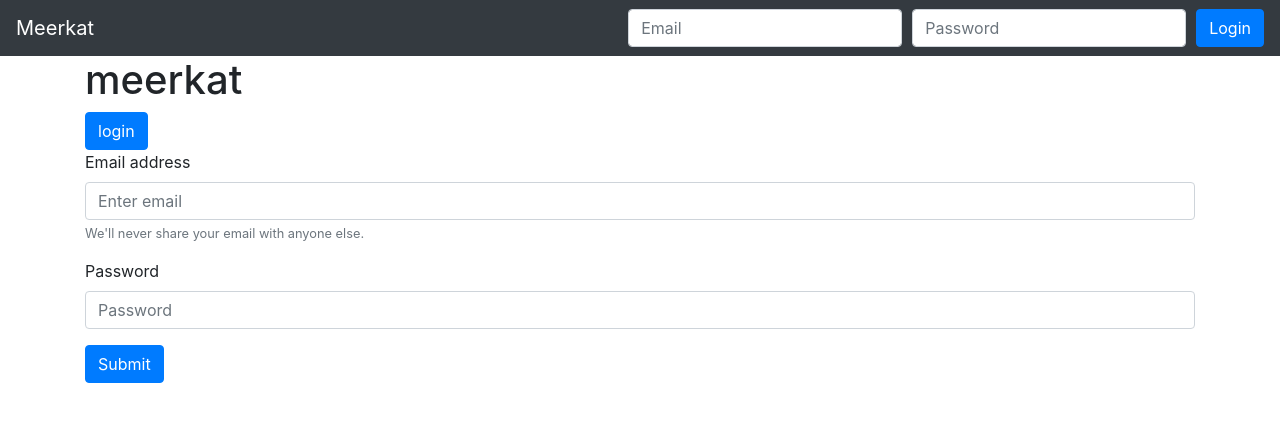
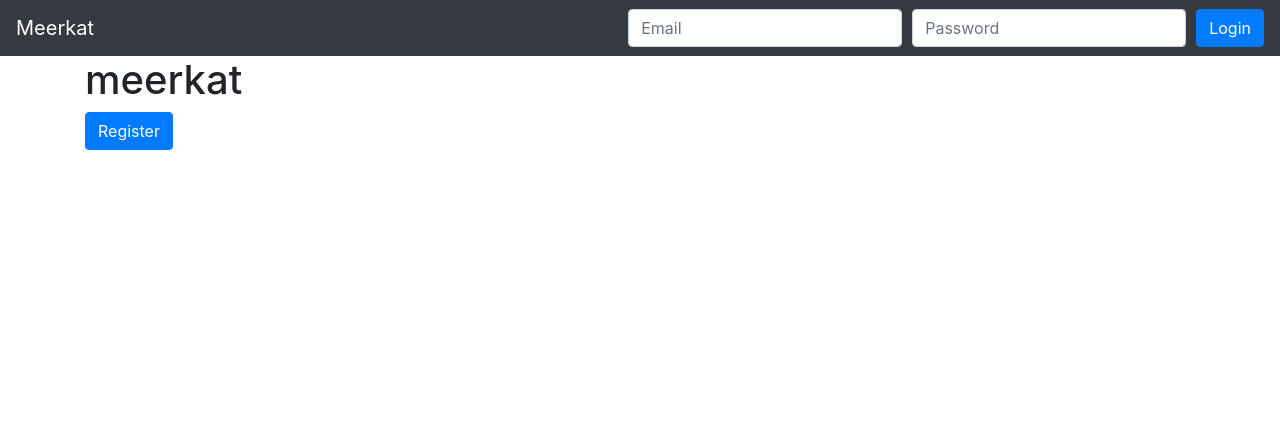
Before and after one commit to juissi999/meerkat, a React app: page / in a window 1280 px wide. Shown: the top 422 px of the page. Built offline with nearby package versions, Linux system fonts and the light colour scheme.

Commit message:
Add a toggle for showing registration form

```diff
--- a/src/components/Landing.js
+++ b/src/components/Landing.js
@@ -6,33 +6,12 @@ import Col from 'react-bootstrap/Col'
 import Container from 'react-bootstrap/Container'
 import Form from 'react-bootstrap/Form'
 
-import api from '../services/api'
 import authService from './../services/authService'
 
 const Landing = () => {
-  const dispatch = useDispatch()
-
   const [email, setEmail] = useState('')
   const [passwd, setPasswd] = useState('')
-  const [formAction, setFormAction] = useState('login')
-
-  const onLogin = (e) => {
-    e.preventDefault()
-    const loginCredentials = { email, passwd }
-    const response = authService.login(loginCredentials)
-    //const response = authService.newUser(loginCredentials)
-    response
-      .then((data) => {
-        const token = data.token
-        localStorage.setItem('token', token)
-        // set token to api instance (it was already started)
-        api.defaults.headers.Authorization = `Bearer ${token}`
-        dispatch({ type: 'LOGIN' })
-        // reload here to get the api use newly saved token
-        //window.location.reload()
-      })
-      .catch((err) => console.log(err))
-  }
+  const [showForm, setShowForm] = useState(false)
 
   const onRegister = (e) => {
     e.preventDefault()
@@ -53,20 +32,10 @@ const Landing = () => {
     setEmail(event.target.value)
   }
 
+  const renderRegisterForm = () => {
+    if (showForm) {
       return (
-    <Container>
-      <Row>
-        <Col>
-          <h1>meerkat</h1>
-          <Button
-            variant="primary"
-            onClick={() =>
-              setFormAction(formAction === 'login' ? 'register' : 'login')
-            }
-          >
-            {formAction}
-          </Button>
-          <Form onSubmit={formAction === 'login' ? onLogin : onRegister}>
+        <Form onSubmit={onRegister}>
           <Form.Group controlId="formBasicEmail">
             <Form.Label>Email address</Form.Label>
             <Form.Control
@@ -75,9 +44,6 @@ const Landing = () => {
               value={email}
               onChange={onChangeEmail}
             />
-              <Form.Text className="text-muted">
-                We'll never share your email with anyone else.
-              </Form.Text>
           </Form.Group>
           <Form.Group controlId="formBasicPassword">
             <Form.Label>Password</Form.Label>
@@ -92,6 +58,19 @@ const Landing = () => {
             Submit
           </Button>
         </Form>
+      )
+    }
+  }
+
+  return (
+    <Container>
+      <Row>
+        <Col>
+          <h1>meerkat</h1>
+          <Button variant="primary" onClick={() => setShowForm(!showForm)}>
+            Register
+          </Button>
+          {renderRegisterForm()}
         </Col>
       </Row>
     </Container>
```
Lines whose indentation alone changed are shown as unchanged.
